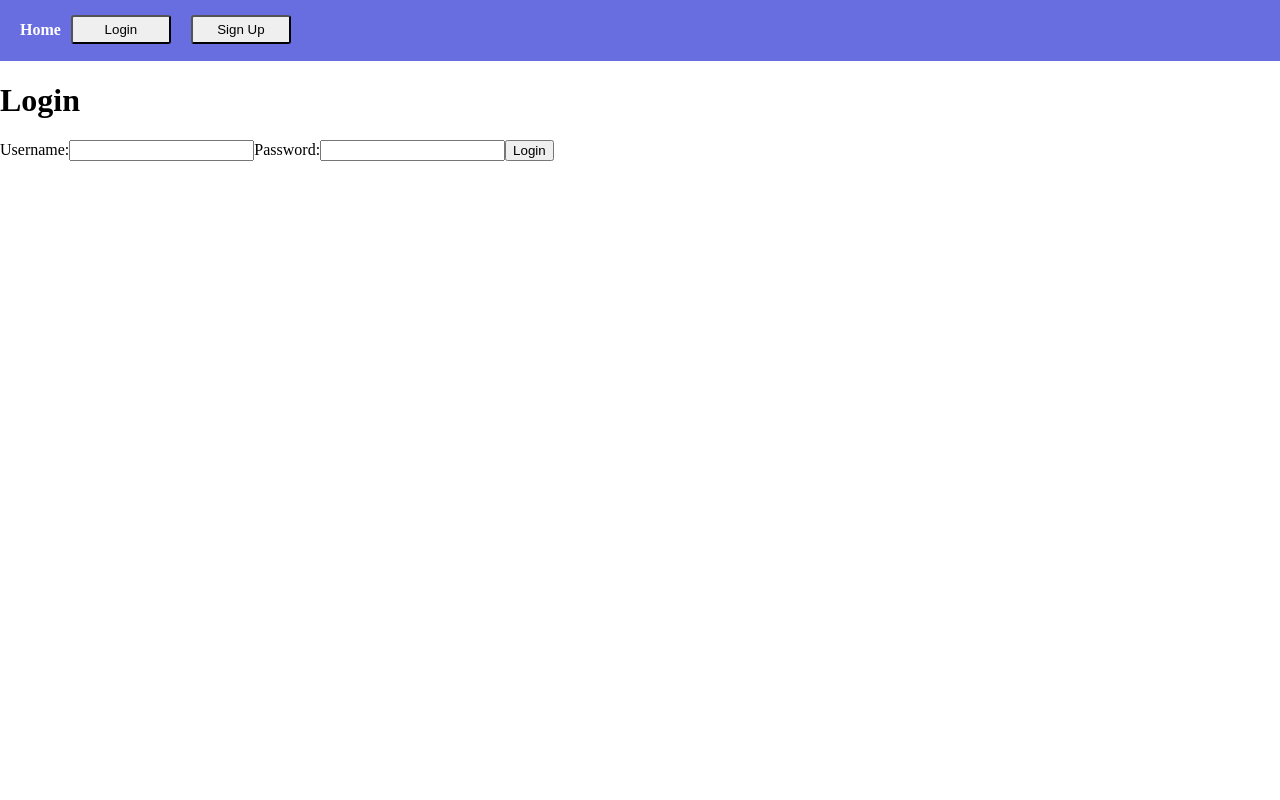
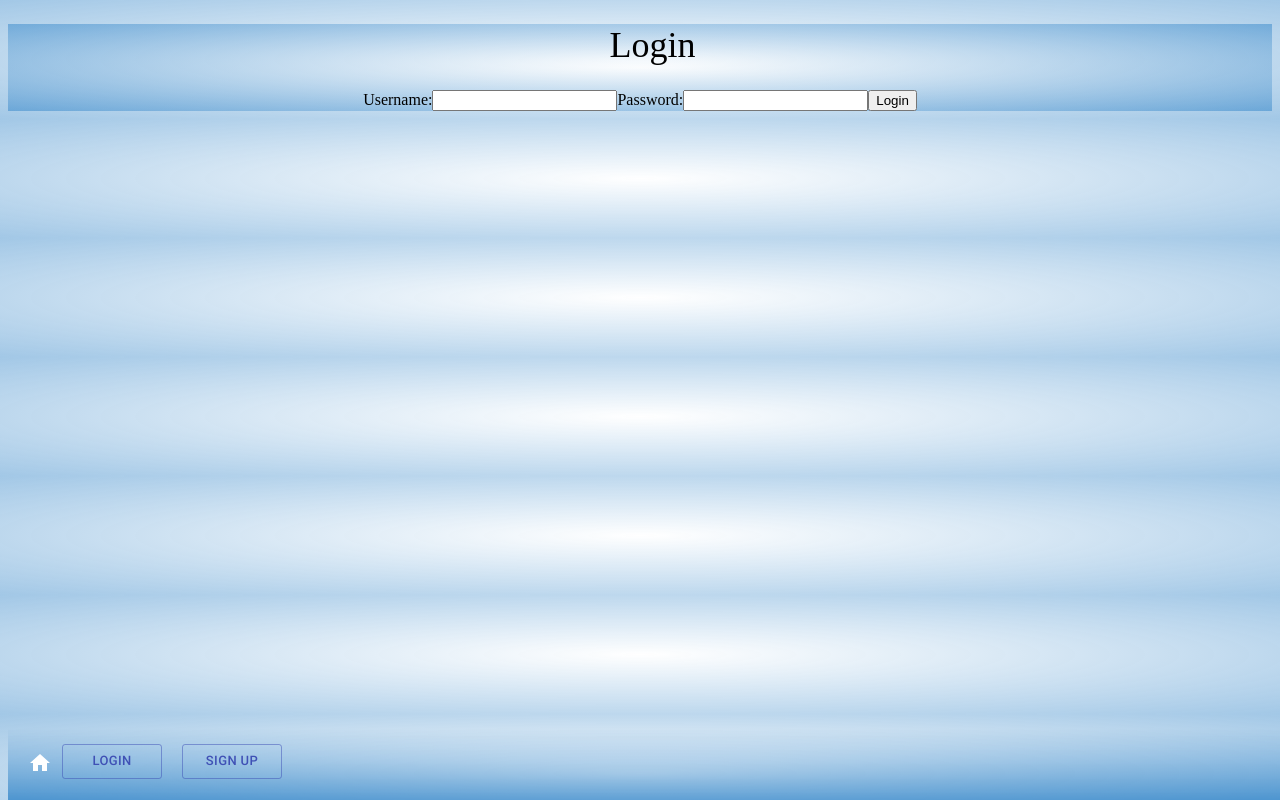
Before and after one commit to EcaCosca/dataBASE-client, a React (Create React App) app: page /login in a window 1280 px wide. Built offline with nearby package versions, Linux system fonts and the light colour scheme; no server answers.

Commit message:
second commit to heroku, added some css

```diff
--- a/package.json
+++ b/package.json
@@ -13,7 +13,8 @@
     "react-dom": "^16.13.0",
     "react-router": "^5.1.2",
     "react-router-dom": "^5.1.2",
-    "react-scripts": "4.0.0"
+    "react-scripts": "4.0.0",
+    "styled-components": "^5.2.1"
   },
   "scripts": {
     "start": "react-scripts start",
--- a/src/App.css
+++ b/src/App.css
@@ -1,16 +1,59 @@
+@import url("https://fonts.googleapis.com/css2?family=Roboto:ital,wght@0,100;0,300;0,400;0,500;0,700;0,900;1,100;1,300;1,400;1,500;1,700;1,900&display=swap");
+
 html, body {
-  margin: 0;
-  padding: 0;
+  margin: 3;
+  padding: 3;
+  text-align: center;
+  background: #0013814b;
+  background: radial-gradient(#ffffff77, #0067bb5d);
+
+
+}
+
+/* H1, H2, H3, H4, H5 */
+
+h1 {
+  font-style: normal;
+  font-weight: 500;
+  font-size: 36px;
+  margin-left: 25px;
+}
+h2 {
+  font-style: normal;
+  font-weight: 500;
+  font-size: 24px;
+}
+h3 {
+  font-style: normal;
+  font-weight: normal;
+  font-size: 18px;
+  line-height: 24px;
+}
+
+p {
+
 }
 
 .App {
   padding: 20px;;
+  width: 100vw;
+  height: 100vh;
+  margin: 0 auto;
 }
+
+/* NAV BAR */
 
 nav.navbar {
   display: flex;
   padding: 0px 20px;
-  background: #686de0;
+  background: #ffffff;
+  /* background: -webkit-linear-gradient(#707081, #293f50); */
+  /* background:    -moz-linear-gradient(#646988, #293f50); */
+  background:         linear-gradient(#ffffff00, #0067bb93);
+  position: fixed;
+  bottom: 0;
+  width: 100%;
+  z-index: 1;
 }
 
 button.navbar-button {
@@ -24,3 +67,11 @@ button.navbar-button {
   color: white;
   text-decoration: none;
 }
+
+input.editExitForm {
+  width: 300px;
+}
+
+textarea {
+  width: 500;
+}
--- a/src/components/AddExit.js
+++ b/src/components/AddExit.js
@@ -55,7 +55,7 @@ class AddExit extends Component {
         altitude,
       }, {withCredentials: true})
       .then(() => {
-        this.props.getAllExits(); // leave this comment - we will used it later
+        this.props.getAllExits();
         this.setState({
           name: "",
           img: "",
@@ -75,12 +75,9 @@ class AddExit extends Component {
       .catch((err) => console.error(err));
   };
   handleFileUpload = (e) => {
-    console.log("The file to be uploaded is: ", e.target.files);
     const file = e.target.files[0];
 
     const uploadData = new FormData();
-    // image => this name has to be the same as in the model since we pass
-    // req.body to .create() method when creating a new project in '/api/projects' POST route
     uploadData.append("img", file);
 
     axios
@@ -88,8 +85,6 @@ class AddExit extends Component {
         withCredentials: true,
       })
       .then((response) => {
-        console.log("response is: ", response);
-        // after the console.log we can see that response carries 'secure_url' which we can use to update the state
         this.setState({ img: response.data.secure_url });
       })
       .catch((err) => {
@@ -98,8 +93,6 @@ class AddExit extends Component {
   };
   setAproachLocation = () => {
     navigator.geolocation.getCurrentPosition((position) =>{
-        console.log("Latitude is :", position.coords.latitude);
-        console.log("Longitude is :", position.coords.longitude);
         const long = position.coords.longitude;
         const lat = position.coords.latitude;
         this.setState({aproachLat: lat, aproachLong: long})
@@ -107,8 +100,6 @@ class AddExit extends Component {
 }
   setExitLocation = () => {
     navigator.geolocation.getCurrentPosition((position) =>{
-        console.log("Latitude is :", position.coords.latitude);
-        console.log("Longitude is :", position.coords.longitude);
         const long = position.coords.longitude;
         const lat = position.coords.latitude;
         this.setState({exitLat: lat, exitLong: long})
@@ -116,8 +107,6 @@ class AddExit extends Component {
 }
   setLandingZoneLocation = () => {
     navigator.geolocation.getCurrentPosition((position) =>{
-        console.log("Latitude is :", position.coords.latitude);
-        console.log("Longitude is :", position.coords.longitude);
         const long = position.coords.longitude;
         const lat = position.coords.latitude;
         this.setState({landingZoneLat: lat, landingZoneLong: long})
--- a/src/components/Navbar.js
+++ b/src/components/Navbar.js
@@ -1,6 +1,9 @@
 import React, { Component } from 'react';
 import { Link } from 'react-router-dom';
 import { withAuth } from './../context/auth-context';
+import HomeIcon from '@material-ui/icons/Home';
+import Button from '@material-ui/core/Button'
+
 
 class Navbar extends Component {
   render() {
@@ -8,21 +11,21 @@ class Navbar extends Component {
     return (
       <nav className="navbar">
         <Link to={'/home'} id='home-btn'>
-          <h4>Home</h4>
+          <h4><HomeIcon/></h4>
         </Link>
         {this.props.isLoggedIn ? (
           <>
-            <p>username: {this.props.user && this.props.user.username}</p>
-            <button onClick={this.props.logout}>Logout</button>
+            <p>{this.props.user && this.props.user.username}</p>
+            <Button onClick={this.props.logout}>Logout</Button>
           </>
         ) : (
           <>
             <Link to="/login">
-              <button className="navbar-button">Login</button>{' '}
+              <Button className="navbar-button" variant="outlined" color="primary" size="small" >Login</Button>{' '}
             </Link>
             <br />
             <Link to="/signup">
-              <button className="navbar-button">Sign Up</button>{' '}
+              <Button className="navbar-button" variant="outlined" color="primary" size="small" >Sign Up</Button>{' '}
             </Link>
           </>
         )}
--- a/src/pages/EditExit.js
+++ b/src/pages/EditExit.js
@@ -30,7 +30,6 @@ class EditExit extends Component {
 
   handleChange = (event) => {
     const { name, value } = event.target;
-    console.log('event.target', event.target.value)
     this.setState({ [name]: value });
   };
   handleFormSubmit = (event) => {
@@ -147,10 +146,10 @@ getSingleExit = () => {
       landingZoneDescription,
       altitude,
     } = this.state;
-    console.log('this.state', this.state)
+
     return (
       <div>
-        <form onSubmit={this.handleFormSubmit}>
+        <form onSubmit={this.handleFormSubmit} classaName="editExitForm">
           <label>Name the exit:</label>
           <br/>
           <input
@@ -177,6 +176,8 @@ getSingleExit = () => {
             value={aproachLong}
             onChange={this.handleChange}
           />
+          <br/>
+        <Button onClick={this.setAproachLocation} startIcon={<GpsFixedIcon/>} variant="outlined" color="primary" size="small" >Aproach GPS</Button>
           <br/>
           <label>Aproach description:</label>
           <br/>
@@ -205,6 +206,8 @@ getSingleExit = () => {
             onChange={this.handleChange}
           />
           <br/>
+          <Button onClick={this.setExitLocation} startIcon={<GpsFixedIcon/>} variant="outlined" color="primary" size="small" >Exit GPS</Button>
+          <br/>
           <label>Exit description:</label>
           <br/>
           <textarea
@@ -232,6 +235,8 @@ getSingleExit = () => {
             onChange={this.handleChange}
           />
           <br/>
+            <Button onClick={this.setLandingZoneLocation} startIcon={<GpsFixedIcon/>} variant="outlined" color="primary" size="small" >Landing Zone GPS</Button>
+          <br/>
           <label>Landing zone description:</label>
           <br/>
           <textarea
@@ -251,15 +256,9 @@ getSingleExit = () => {
           />
           <br/>
           <div>
-            <Button type="submit" startIcon={<SaveIcon/>} variant="contained" color="primary" size="" >Aproach GPS</Button>
+            <Button type="submit" startIcon={<SaveIcon/>} variant="contained" color="primary" size="" >Save</Button>
           </div>
         </form>
-        <Button onClick={this.setAproachLocation} startIcon={<GpsFixedIcon/>} variant="outlined" color="primary" size="small" >Aproach GPS</Button>
-          <br/>
-        <Button onClick={this.setExitLocation} startIcon={<GpsFixedIcon/>} variant="outlined" color="primary" size="small" >Exit GPS</Button>
-          <br/>
-        <Button onClick={this.setLandingZoneLocation} startIcon={<GpsFixedIcon/>} variant="outlined" color="primary" size="small" >Landing Zone GPS</Button>
-          <br/>
       </div>
     );
   }
--- /dev/null
+++ b/src/styles/elements.js
@@ -0,0 +1,2 @@
+import styled from "styled-components";
+export const StyledButton
```
Also changed, not shown: 1 other file (tests, documents, lock files or other folders).
